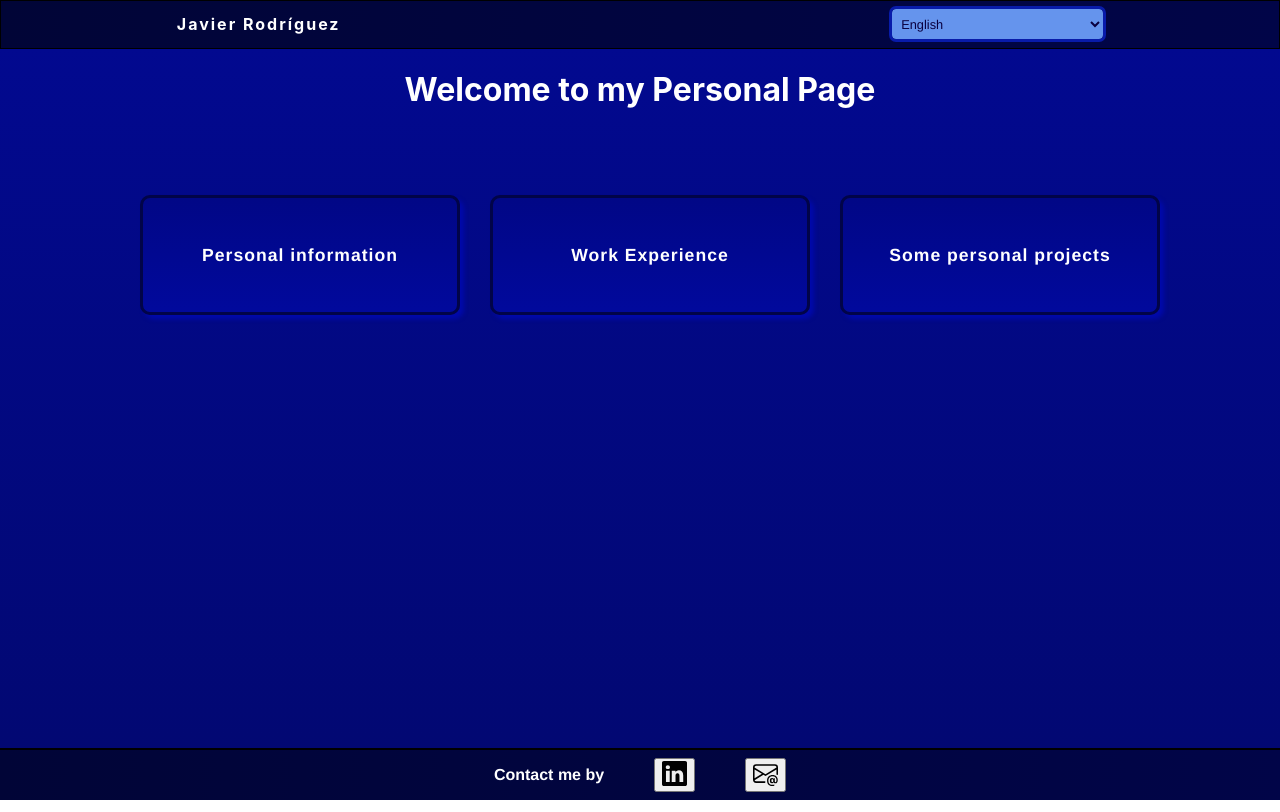
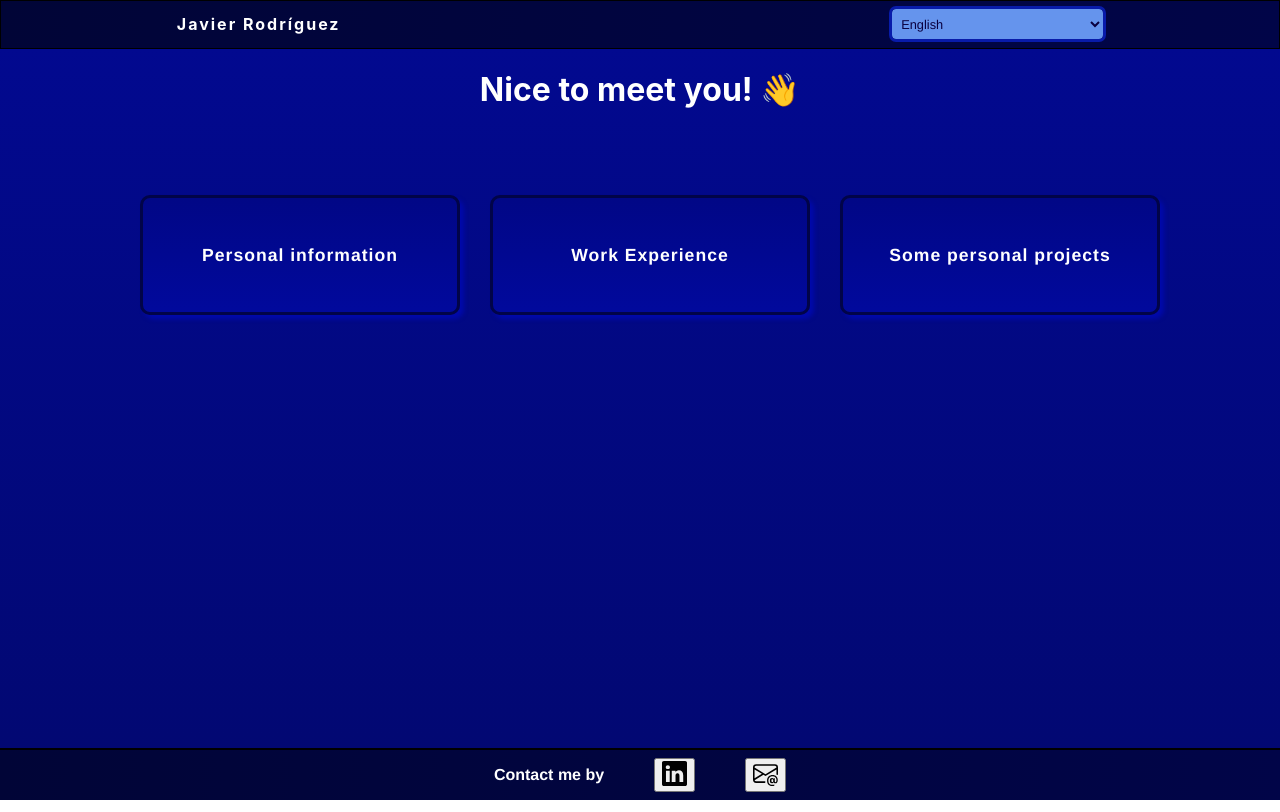
Before and after one commit to javirro/personal-web, a React (Create React App) app: page / in a window 1280 px wide. Built offline with nearby package versions, Linux system fonts and the light colour scheme.

Commit message:
Modify home page. Add greeting emoji

```diff
--- a/src/locales/en.json
+++ b/src/locales/en.json
@@ -12,6 +12,7 @@
   "management-stack": "Scrum methodology for project management.",
   "home-introduction": "Personal information",
   "home-projects": "Some personal projects",
+  "home-welcome": "Nice to meet you!",
   "home-work-experience": "Work Experience",
   "language-en": "English",
   "language-esp": "Spanish",
--- a/src/locales/esp.json
+++ b/src/locales/esp.json
@@ -11,6 +11,7 @@
   "management-stack": "Metodología SCRUM para gestión de proyectos.",
   "home-introduction": "Información personal",
   "home-projects": "Proyectos personales",
+  "home-welcome": "Encantado de saludarte",
   "home-work-experience": "Experiencia profesional",
   "language-en": "Inglés",
   "language-esp": "Español",
--- a/src/routes/Home.jsx
+++ b/src/routes/Home.jsx
@@ -6,10 +6,10 @@ const Home = () => {
   return (
     <main className="main-home-container">
       <header>
-        <h1>Welcome to my Personal Page</h1>
+        <h1><FormattedMessage id="home-welcome" /> <span className="wave-hand"> 👋 </span></h1>
       </header>
       <div className="body-home-container">
-          <Link className='link' to="/personal-info"><FormattedMessage id="home-introduction" /></Link>
+        <Link className='link' to="/personal-info"><FormattedMessage id="home-introduction" /> </Link>
           <Link className='link' to="/work-experience"><FormattedMessage id="home-work-experience" /></Link>
           <Link className='link' to="/example"><FormattedMessage id="home-projects" /></Link>
       </div>
--- a/src/styles/Home.css
+++ b/src/styles/Home.css
@@ -40,3 +40,35 @@ header {
     font-weight: 600;
     letter-spacing: 1px;
 }
+
+.wave-hand {
+    animation: greeting 2s ease infinite;
+    display: inline-block;
+}
+
+@keyframes greeting {
+    0% {
+        transform: rotate( 0.0deg)
+    }
+    10% {
+        transform: rotate(14.0deg)
+    }
+    20% {
+        transform: rotate(-8.0deg)
+    }
+    30% {
+        transform: rotate(14.0deg)
+    }
+    40% {
+        transform: rotate(-4.0deg)
+    }
+    50% {
+        transform: rotate(10.0deg)
+    }
+    60% {
+        transform: rotate( 0.0deg)
+    }
+    100% {
+        transform: rotate( 0.0deg)
+    }
+}
```
